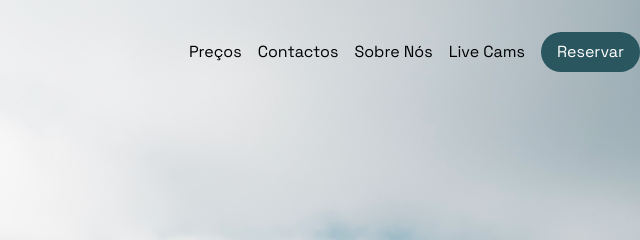
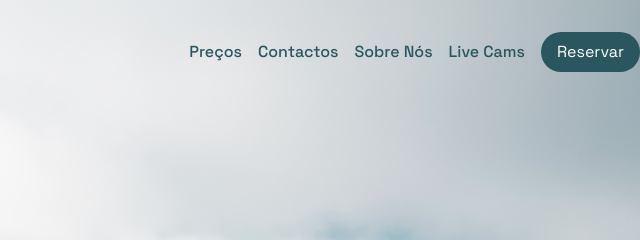
Before and after one commit to JonasMonti/SkiDaSerra, an Astro site: page / in a window 1280 px wide. Shown: the top 240 px of the page, 640-1280 px from the left. Built offline with nearby package versions, Linux system fonts and the light colour scheme; Astro itself is replaced by a stand-in of ours.

Commit message:
:recycle: refactor à NavBar

```diff
--- a/src/components/NavBar.astro
+++ b/src/components/NavBar.astro
@@ -1,23 +1,23 @@
 ---
 import Button from "./Button.astro";
+
+const linkStyles = "hover:opacity-80 transition-opacity text-primary font-medium";
 ---
 
 <div class="flex w-full items-center justify-between">
-  <img src="/logo.png" alt="" />
+  <a class="hover:opacity-80 transition-opacity" href="/">
+    <img src="/logo.png" alt="Logótipo do Ski da Serra" />
+  </a>
 
   <div class="flex gap-4 items-center">
     <nav class="flex gap-4">
-      <a class="hover:opacity-80 transition-opacity" href="/precos">Preços</a>
-      <a class="hover:opacity-80 transition-opacity" href="/contactos"
-        >Contactos</a
-      >
-      <a class="hover:opacity-80 transition-opacity" href="/sobre-nos"
-        >Sobre Nós</a
-      >
-      <a class="hover:opacity-80 transition-opacity" href="/live-cams"
-        >Live Cams</a
-      >
+      <a class={linkStyles} href="/precos">Preços</a>
+      <a class={linkStyles} href="/contactos">Contactos</a>
+      <a class={linkStyles} href="/sobre-nos">Sobre Nós</a>
+      <a class={linkStyles} href="/live-cams">Live Cams</a>
     </nav>
-    <Button type="primary">Reservar</Button>
+    <a href="/reservar">
+      <Button>Reservar</Button>
+    </a>
   </div>
 </div>
```
